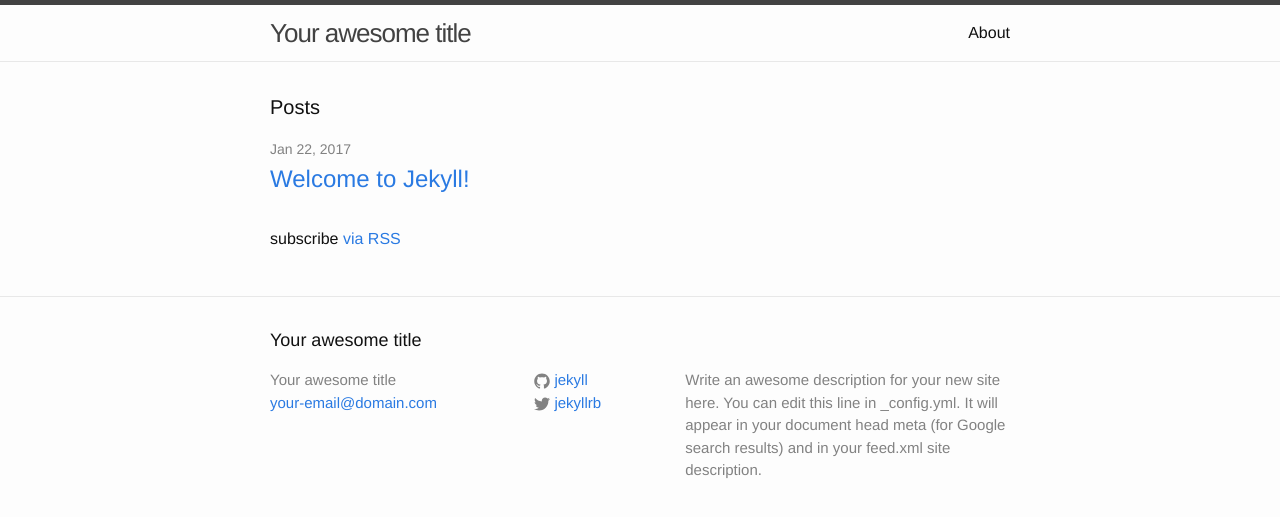
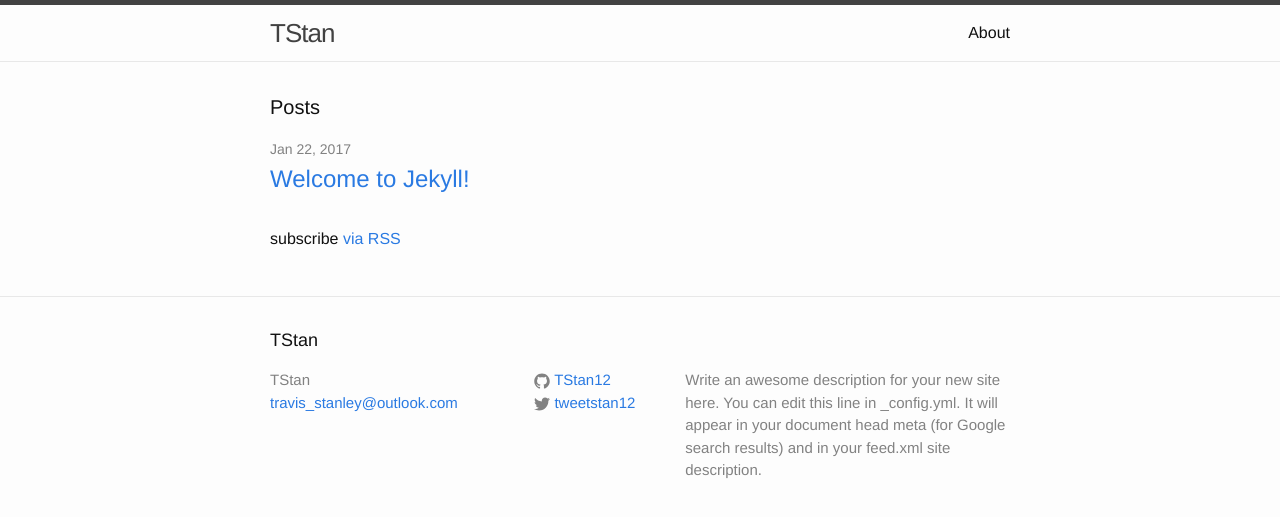
Before and after one commit to TStan12/TStan12.github.io, a Jekyll site: the page built from index.html, in a window 1280 px wide. Shown: the top 517 px of the page. Built offline with Jekyll 4.4.1, drawn with Linux system fonts in a browser that asks for light colours.

Commit message:
Update _config.yml

```diff
--- a/_config.yml
+++ b/_config.yml
@@ -6,16 +6,16 @@
 # 'jekyll serve'. If you change this file, please restart the server process.
 
 # Site settings
-title: Your awesome title
-email: your-email@domain.com
+title: TStan
+email: travis_stanley@outlook.com
 description: > # this means to ignore newlines until "baseurl:"
   Write an awesome description for your new site here. You can edit this
   line in _config.yml. It will appear in your document head meta (for
   Google search results) and in your feed.xml site description.
 baseurl: "" # the subpath of your site, e.g. /blog
 url: "http://yourdomain.com" # the base hostname & protocol for your site
-twitter_username: jekyllrb
-github_username:  jekyll
+twitter_username: tweetstan12
+github_username:  TStan12
 
 # Build settings
 markdown: kramdown
```
